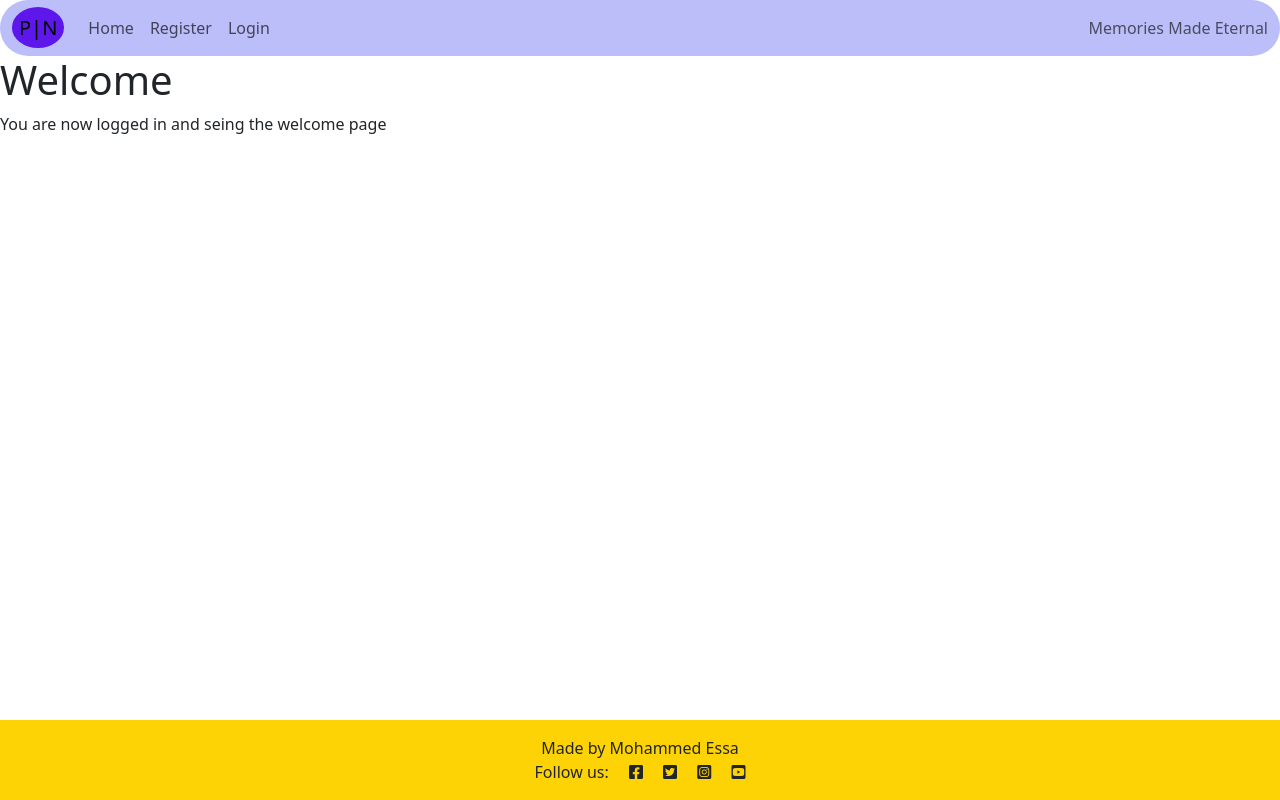
After one commit to MoEssa1/PhotoNest, a Django app: template album/templates/album/welcome_page.html in a window 1280 px wide. The commit adds this page. Run offline with Django 3.2, Linux system fonts and the light colour scheme; the template is opened without the code that fills it, so the values that code supplies are empty.

Commit message:
Add style to login and logout page and linked new welcome_page.html for after login

```diff
--- /dev/null
+++ b/album/templates/album/welcome_page.html
@@ -0,0 +1,7 @@
+{% extends "base.html" %}
+
+
+{% block content %}
+<h1>Welcome</h1>
+<p>You are now logged in and seing the welcome page</p>
+{% endblock %}
--- a/album/urls.py
+++ b/album/urls.py
@@ -4,6 +4,6 @@ from django.urls import path
 
 
 urlpatterns = [
-    path('', views.HomePage, name='home')
-
+    path('', views.HomePage, name='home'),
+    path('welcome/', views.WelcomePage, name='welcome')
 ]
--- a/album/views.py
+++ b/album/views.py
@@ -10,3 +10,6 @@ from django.views.generic import TemplateView
 
 def HomePage(request):
     return render(request, 'album/index.html')
+
+def WelcomePage(request):
+    return render(request, 'album/welcome_page.html')
--- a/family_album/settings.py
+++ b/family_album/settings.py
@@ -63,7 +63,7 @@ INSTALLED_APPS = [
 ]
 
 SITE_ID = 1
-LOGIN_REDIRECT_URL = '/'
+LOGIN_REDIRECT_URL = '/welcome/'
 LOGOUT_REDIRECT_URL = '/'
 
 MIDDLEWARE = [
--- a/static/css/style.css
+++ b/static/css/style.css
@@ -21,7 +21,7 @@ footer {
 
 /* -------index.html */
 .welcome {
-    font-size: 6vw;
+    font-size: 3.5em;
 }
 
 .welcome-message {
@@ -38,6 +38,13 @@ border-radius: 50%;
 }
 
 .about-section {
-font-size: 2vw;
+font-size: 2em;
 text-align: center;
 }
+
+/* --------sign in/sign out */
+
+.sign-in {
+    border: #5e17eb;
+    border-radius: 20%;
+}
--- a/templates/base.html
+++ b/templates/base.html
@@ -27,8 +27,8 @@
     <link rel="stylesheet" href="{% static 'css/style.css' %}">
 </head>
 
-<body class="d-flex flex-column main-bg">
-    <!-- Navigation -->
+<body class="main-bg">
+    <!-- Navigation d-flex flex-column  -->
     <nav class="navbar navbar-expand-lg navbar-light">
         <div class="container-fluid">
             <a class="navbar-brand" href="{% url 'home' %}"><span class="brand">P<span
@@ -71,8 +71,8 @@
     {% endblock content %}
     <!-- Footer -->
     <footer class="footer mt-auto py-3 dark-bg fixed-bottom">
-        <p class="m-0 text-center text-white">Made by Mohammed Essa</p>
-        <p class="m-0 text-center text-white">Follow us: <i class="fab fa-facebook-square ms-3"></i>
+        <p class="m-0 text-center">Made by Mohammed Essa</p>
+        <p class="m-0 text-center">Follow us: <i class="fab fa-facebook-square ms-3"></i>
             <i class="fab fa-twitter-square ms-3"></i>
             <i class="fab fa-instagram-square ms-3"></i>
             <i class="fab fa-youtube-square ms-3"></i>
```
Also changed, not shown: templates/account/login.html (+18 -27 lines), templates/account/logout.html (+15 -3 lines).
